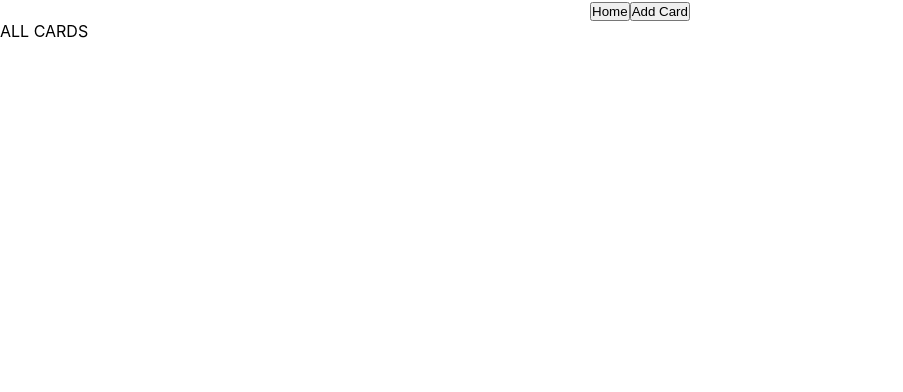
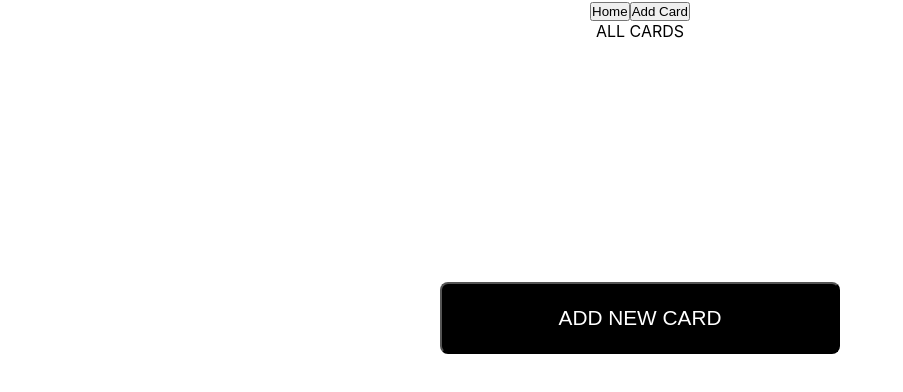
Before and after one commit to Khaled85abo/E-Wallet-React, a React (Create React App) app: page / in a window 1280 px wide. Shown: the top 392 px of the page, without its empty margins (0-903 px from the left). Built offline with nearby package versions, Linux system fonts and the light colour scheme.

Commit message:
cards overlapping fixed with grid

```diff
--- a/src/views/AddCard.jsx
+++ b/src/views/AddCard.jsx
@@ -14,27 +14,22 @@ const cardReducer = (state, action) => {
   switch (action.type) {
     case "number":
       return {
-        ...state,
         number: action.payload,
       };
     case "owner":
       return {
-        ...state,
         owner: action.payload,
       };
     case "vendor":
       return {
-        ...state,
         vendor: action.payload,
       };
     case "cvc":
       return {
-        ...state,
         cvc: action.payload,
       };
     case "valid":
       return {
-        ...state,
         valid: action.payload,
       };
   }
--- a/src/views/Home.elements.js
+++ b/src/views/Home.elements.js
@@ -1 +1,26 @@
 import styled from "styled-components";
+
+export const HomeWrapper = styled.main`
+  text-align: center;
+  max-width: 400px;
+  margin: 0 auto;
+`;
+
+export const Cards = styled.section`
+  display: grid;
+  grid-auto-rows: 4rem;
+  grid-template-columns: 1fr;
+`;
+
+export const AddCardBtn = styled.button`
+  width: 100%;
+  border-radius: 8px;
+  background: black;
+  height: 72px;
+  color: white;
+  margin-top: 3rem;
+  text-transform: uppercase;
+  font-size: 1.3rem;
+  margin-top: 241px;
+  margin-bottom: 1rem;
+`;
--- a/src/views/Home.jsx
+++ b/src/views/Home.jsx
@@ -1,5 +1,6 @@
 import React, { useState, useMemo } from "react";
 import Card from "../components/Card";
+import { HomeWrapper, Cards, AddCardBtn } from "./Home.elements";
 let count = 0;
 const Home = ({ cards }) => {
   count++;
@@ -19,7 +20,7 @@ const Home = ({ cards }) => {
     );
   }, [cards]);
   return (
-    <div>
+    <HomeWrapper>
       {cards.length > 1 && (
         <>
           <p>ACTIVE CARD</p>
@@ -28,13 +29,15 @@ const Home = ({ cards }) => {
       )}
 
       <p>ALL CARDS</p>
-
-      {cards.map((card, index) => (
-        <div onClick={() => setActiveCardIndex(index)}>
-          <Card key={index} card={card} />
-        </div>
-      ))}
-    </div>
+      <Cards>
+        {cards.map((card, index) => (
+          <div onClick={() => setActiveCardIndex(index)}>
+            <Card key={index} card={card} />
+          </div>
+        ))}
+      </Cards>
+      <AddCardBtn>Add New Card</AddCardBtn>
+    </HomeWrapper>
   );
 };
 
```
